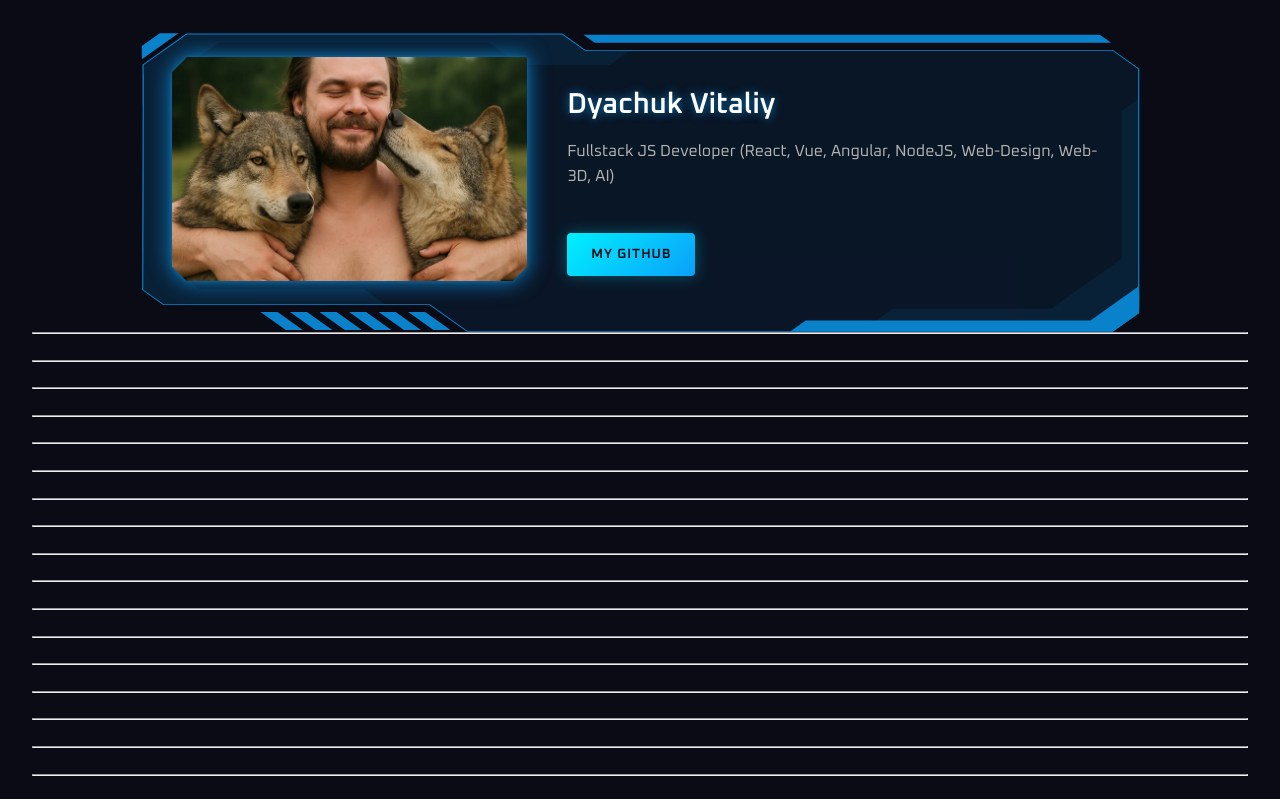
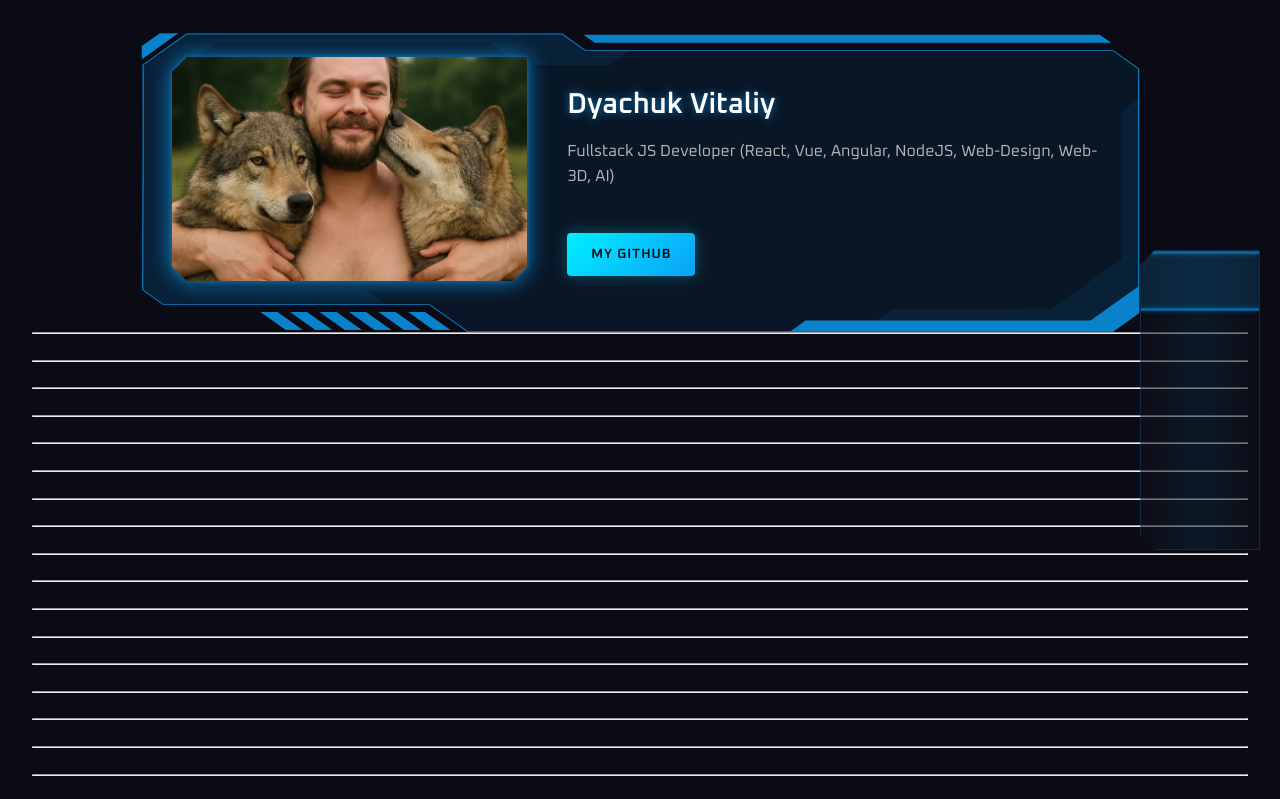
Before and after one commit to SpiritUrban/SpiritUrban.github.io, a React (Vite) app: page / in a window 1280 px wide. Shown: the top 799 px of the page. Built offline with nearby package versions, Linux system fonts and the light colour scheme.

Commit message:
add minimap

```diff
--- a/src/App.tsx
+++ b/src/App.tsx
@@ -1,193 +1,38 @@
-import { useState } from 'react'
+import { useState, useRef } from 'react'
+import React from 'react';
 import './App.css'
 import Cart1 from './components/Cart-1/Cart1';
+import Minimap from './components/Minimap/Minimap';
 
 function App() {
+  const contentRef = useRef<HTMLDivElement>(null);
+  const viewportRef = useRef<HTMLDivElement>(null);
 
   return (
-    <>
-      <Cart1 />
+    <div ref={viewportRef} className="app-container">
+      <div ref={contentRef} className="content-wrapper">
+        <Cart1 />
 
-      <hr />
-      <br />
-      <hr />
-      <br />    <hr />
-      <br />    <hr />
-      <br />    <hr />
-      <br />    <hr />
-      <br />    <hr />
-      <br />    <hr />
-      <br />    <hr />
-      <br />    <hr />
-      <br />    <hr />
-      <br />    <hr />
-      <br />    <hr />
-      <br />    <hr />
-      <br />    <hr />
-      <br />      <hr />
-      <br />
-      <hr />
-      <br />    <hr />
-      <br />    <hr />
-      <br />    <hr />
-      <br />    <hr />
-      <br />    <hr />
-      <br />    <hr />
-      <br />    <hr />
-      <br />    <hr />
-      <br />    <hr />
-      <br />    <hr />
-      <br />    <hr />
-      <br />    <hr />
-      <br />    <hr />
-      <br />      <hr />
-      <br />
-      <hr />
-      <br />    <hr />
-      <br />    <hr />
-      <br />    <hr />
-      <br />    <hr />
-      <br />    <hr />
-      <br />    <hr />
-      <br />    <hr />
-      <br />    <hr />
-      <br />    <hr />
-      <br />    <hr />
-      <br />    <hr />
-      <br />    <hr />
-      <br />    <hr />
-      <br />      <hr />
-      <br />
-      <hr />
-      <br />    <hr />
-      <br />    <hr />
-      <br />    <hr />
-      <br />    <hr />
-      <br />    <hr />
-      <br />    <hr />
-      <br />    <hr />
-      <br />    <hr />
-      <br />    <hr />
-      <br />    <hr />
-      <br />    <hr />
-      <br />    <hr />
-      <br />    <hr />
-      <br />      <hr />
-      <br />
-      <hr />
-      <br />    <hr />
-      <br />    <hr />
-      <br />    <hr />
-      <br />    <hr />
-      <br />    <hr />
-      <br />    <hr />
-      <br />    <hr />
-      <br />    <hr />
-      <br />    <hr />
-      <br />    <hr />
-      <br />    <hr />
-      <br />    <hr />
-      <br />    <hr />
-      <br />      <hr />
-      <br />
-      <hr />
-      <br />    <hr />
-      <br />    <hr />
-      <br />    <hr />
-      <br />    <hr />
-      <br />    <hr />
-      <br />    <hr />
-      <br />    <hr />
-      <br />    <hr />
-      <br />    <hr />
-      <br />    <hr />
-      <br />    <hr />
-      <br />    <hr />
-      <br />    <hr />
-      <br />      <hr />
-      <br />
-      <hr />
-      <br />    <hr />
-      <br />    <hr />
-      <br />    <hr />
-      <br />    <hr />
-      <br />    <hr />
-      <br />    <hr />
-      <br />    <hr />
-      <br />    <hr />
-      <br />    <hr />
-      <br />    <hr />
-      <br />    <hr />
-      <br />    <hr />
-      <br />    <hr />
-      <br />      <hr />
-      <br />
-      <hr />
-      <br />    <hr />
-      <br />    <hr />
-      <br />    <hr />
-      <br />    <hr />
-      <br />    <hr />
-      <br />    <hr />
-      <br />    <hr />
-      <br />    <hr />
-      <br />    <hr />
-      <br />    <hr />
-      <br />    <hr />
-      <br />    <hr />
-      <br />    <hr />
-      <br />      <hr />
-      <br />
-      <hr />
-      <br />    <hr />
-      <br />    <hr />
-      <br />    <hr />
-      <br />    <hr />
-      <br />    <hr />
-      <br />    <hr />
-      <br />    <hr />
-      <br />    <hr />
-      <br />    <hr />
-      <br />    <hr />
-      <br />    <hr />
-      <br />    <hr />
-      <br />    <hr />
-      <br />      <hr />
-      <br />
-      <hr />
-      <br />    <hr />
-      <br />    <hr />
-      <br />    <hr />
-      <br />    <hr />
-      <br />    <hr />
-      <br />    <hr />
-      <br />    <hr />
-      <br />    <hr />
-      <br />    <hr />
-      <br />    <hr />
-      <br />    <hr />
-      <br />    <hr />
-      <br />    <hr />
-      <br />      <hr />
-      <br />
-      <hr />
-      <br />    <hr />
-      <br />    <hr />
-      <br />    <hr />
-      <br />    <hr />
-      <br />    <hr />
-      <br />    <hr />
-      <br />    <hr />
-      <br />    <hr />
-      <br />    <hr />
-      <br />    <hr />
-      <br />    <hr />
-      <br />    <hr />
-      <br />    <hr />
-      <br />
+        {/* Content that will be scrolled */}
+        <div className="content-spacer">
+          {Array.from({ length: 200 }).map((_, i) => (
+            <React.Fragment key={i}>
+              <hr />
+              <br />
+            </React.Fragment>
+          ))}
+        </div>
+      </div>
 
-    </>
-  )
+      {/* Minimap */}
+      <Minimap
+        contentRef={contentRef}
+        viewportRef={viewportRef}
+        width={120}
+        height={300}
+      />
+    </div>
+  );
 }
 
-export default App
+export default App;
--- /dev/null
+++ b/src/components/Minimap/Minimap.module.css
@@ -0,0 +1,107 @@
+.minimapContainer {
+  --minimap-width: 150px;
+  --minimap-height: 300px;
+
+  position: fixed;
+  right: 20px;
+  top: 50%;
+  transform: translateY(-50%);
+  z-index: 1000;
+  width: var(--minimap-width);
+  height: var(--minimap-height);
+  opacity: 0.7;
+  transition: opacity 0.2s ease;
+  pointer-events: none;
+  display: flex;
+  flex-direction: column;
+  align-items: flex-end;
+}
+
+/* Additional classes for dynamic sizing */
+.hasCustomWidth {
+  width: var(--minimap-width) !important;
+}
+
+.hasCustomHeight {
+  height: var(--minimap-height) !important;
+}
+
+.minimapContainer:hover {
+  opacity: 1;
+}
+
+.minimap {
+  width: 100%;
+  height: 100%;
+  background: rgba(16, 18, 27, 0.8);
+  border: 1px solid rgba(11, 160, 249, 0.3);
+  box-shadow: 0 0 10px rgba(11, 160, 249, 0.2);
+  position: relative;
+  overflow: hidden;
+  cursor: pointer;
+  pointer-events: auto;
+  clip-path: polygon(15px 0, 100% 0, 100% 100%, 15px 100%, 0 calc(100% - 15px), 0 15px);
+}
+
+.minimap::before {
+  content: '';
+  position: absolute;
+  top: 0;
+  left: 0;
+  right: 0;
+  bottom: 0;
+  background: linear-gradient(
+    90deg,
+    transparent 0%,
+    rgba(11, 160, 249, 0.1) 50%,
+    transparent 100%
+  );
+  pointer-events: none;
+}
+
+.viewportIndicator {
+  --indicator-top: 0;
+  --indicator-height: 20%;
+
+  position: absolute;
+  left: 0;
+  right: 0;
+  top: var(--indicator-top);
+  height: var(--indicator-height);
+  background: rgba(11, 160, 249, 0.2);
+  border: 1px solid rgba(11, 160, 249, 0.6);
+  border-left: none;
+  border-right: none;
+  transition: top 0.1s ease-out, height 0.1s ease-out;
+  pointer-events: none;
+}
+
+.viewportIndicator::before,
+.viewportIndicator::after {
+  content: '';
+  position: absolute;
+  width: 100%;
+  height: 2px;
+  left: 0;
+  background: rgba(11, 160, 249, 0.8);
+  box-shadow: 0 0 5px rgba(11, 160, 249, 0.8);
+}
+
+.viewportIndicator::before {
+  top: 0;
+}
+
+.viewportIndicator::after {
+  bottom: 0;
+}
+
+/* Animation for the viewport indicator */
+@keyframes pulse {
+  0% { opacity: 0.7; }
+  50% { opacity: 0.3; }
+  100% { opacity: 0.7; }
+}
+
+.minimap:hover .viewportIndicator {
+  animation: pulse 2s infinite;
+}
--- /dev/null
+++ b/src/components/Minimap/Minimap.tsx
@@ -0,0 +1,148 @@
+import React, { useRef, useEffect, useState } from 'react';
+import styles from './Minimap.module.css';
+
+interface MinimapProps {
+  contentRef: React.RefObject<HTMLElement | null>;
+  viewportRef?: React.RefObject<HTMLElement | null>;
+  width?: number;
+  height?: number;
+}
+
+const Minimap: React.FC<MinimapProps> = ({
+  contentRef,
+  viewportRef,
+  width = 150,
+  height = 300,
+}) => {
+  const minimapRef = useRef<HTMLDivElement>(null);
+  const [isDragging, setIsDragging] = useState(false);
+  const [contentHeight, setContentHeight] = useState(0);
+  const [viewportHeight, setViewportHeight] = useState(0);
+  const [scrollRatio, setScrollRatio] = useState(0);
+
+  // Update dimensions when content changes
+  useEffect(() => {
+    if (!contentRef?.current) return;
+
+    const updateDimensions = () => {
+      if (contentRef?.current) {
+        setContentHeight(contentRef.current.scrollHeight);
+
+        let vh = window.innerHeight;
+        if (viewportRef?.current) {
+          // Check if it's a window-like object or an element
+          if ('clientHeight' in viewportRef.current) {
+            vh = viewportRef.current.clientHeight;
+          } else if ('innerHeight' in viewportRef.current) {
+            vh = (viewportRef.current as Window).innerHeight;
+          }
+        }
+
+        setViewportHeight(vh);
+      }
+    };
+
+    // Initial update
+    updateDimensions();
+
+    // Set up ResizeObserver to track content size changes
+    const resizeObserver = new ResizeObserver(updateDimensions);
+    if (contentRef.current) {
+      resizeObserver.observe(contentRef.current);
+    }
+
+    // Set up scroll event listener
+    const handleScroll = () => {
+      if (!contentRef.current) return;
+      const { scrollTop, scrollHeight, clientHeight } = contentRef.current;
+      const maxScroll = scrollHeight - clientHeight;
+      setScrollRatio(maxScroll > 0 ? scrollTop / maxScroll : 0);
+    };
+
+    const scrollElement = viewportRef?.current || window;
+    scrollElement.addEventListener('scroll', handleScroll, { passive: true });
+
+    return () => {
+      resizeObserver.disconnect();
+      scrollElement.removeEventListener('scroll', handleScroll);
+    };
+  }, [contentRef, viewportRef]);
+
+  // Handle minimap click/drag
+  const handleMinimapInteraction = (e: React.MouseEvent) => {
+    if (!minimapRef.current || !contentRef.current) return;
+
+    const rect = minimapRef.current.getBoundingClientRect();
+    const y = e.clientY - rect.top;
+    const ratio = Math.min(Math.max(y / rect.height, 0), 1);
+
+    const scrollElement = viewportRef?.current || window;
+    const maxScroll = contentHeight - viewportHeight;
+    const newScrollTop = ratio * maxScroll;
+
+    if (scrollElement instanceof Window) {
+      scrollElement.scrollTo({
+        top: newScrollTop,
+        behavior: 'smooth',
+      });
+    } else if (scrollElement) {
+      scrollElement.scrollTo({
+        top: newScrollTop,
+        behavior: 'smooth',
+      });
+    }
+  };
+
+  // Calculate viewport indicator position and height
+  const indicatorHeight = contentHeight > 0 && viewportHeight > 0
+    ? Math.max((viewportHeight / contentHeight) * 100, 5)
+    : 20; // Default height if not calculated yet
+
+  const indicatorTop = contentHeight > 0 ? scrollRatio * (100 - indicatorHeight) : 0;
+
+  // Set custom properties directly on the container
+  useEffect(() => {
+    if (minimapRef.current) {
+      minimapRef.current.style.setProperty('--indicator-top', `${indicatorTop}%`);
+      minimapRef.current.style.setProperty('--indicator-height', `${indicatorHeight}%`);
+    }
+  }, [indicatorTop, indicatorHeight]);
+
+  // Set container dimensions
+  const containerClasses = [
+    styles.minimapContainer,
+    width && styles.hasCustomWidth,
+    height && styles.hasCustomHeight
+  ].filter(Boolean).join(' ');
+
+  return (
+    <div
+      className={containerClasses}
+      style={{
+        '--minimap-width': `${width}px`,
+        '--minimap-height': `${height}px`,
+      } as React.CSSProperties}
+    >
+      <div
+        ref={minimapRef}
+        className={styles.minimap}
+        onClick={handleMinimapInteraction}
+        onMouseDown={(e) => {
+          setIsDragging(true);
+          handleMinimapInteraction(e);
+        }}
+        onMouseMove={(e) => {
+          if (isDragging) {
+            handleMinimapInteraction(e);
+          }
+        }}
+        onMouseUp={() => setIsDragging(false)}
+        onMouseLeave={() => setIsDragging(false)}
+      >
+        <div className={styles.viewportIndicator} />
+      </div>
+    </div>
+  );
+};
+
+export default Minimap;
```
